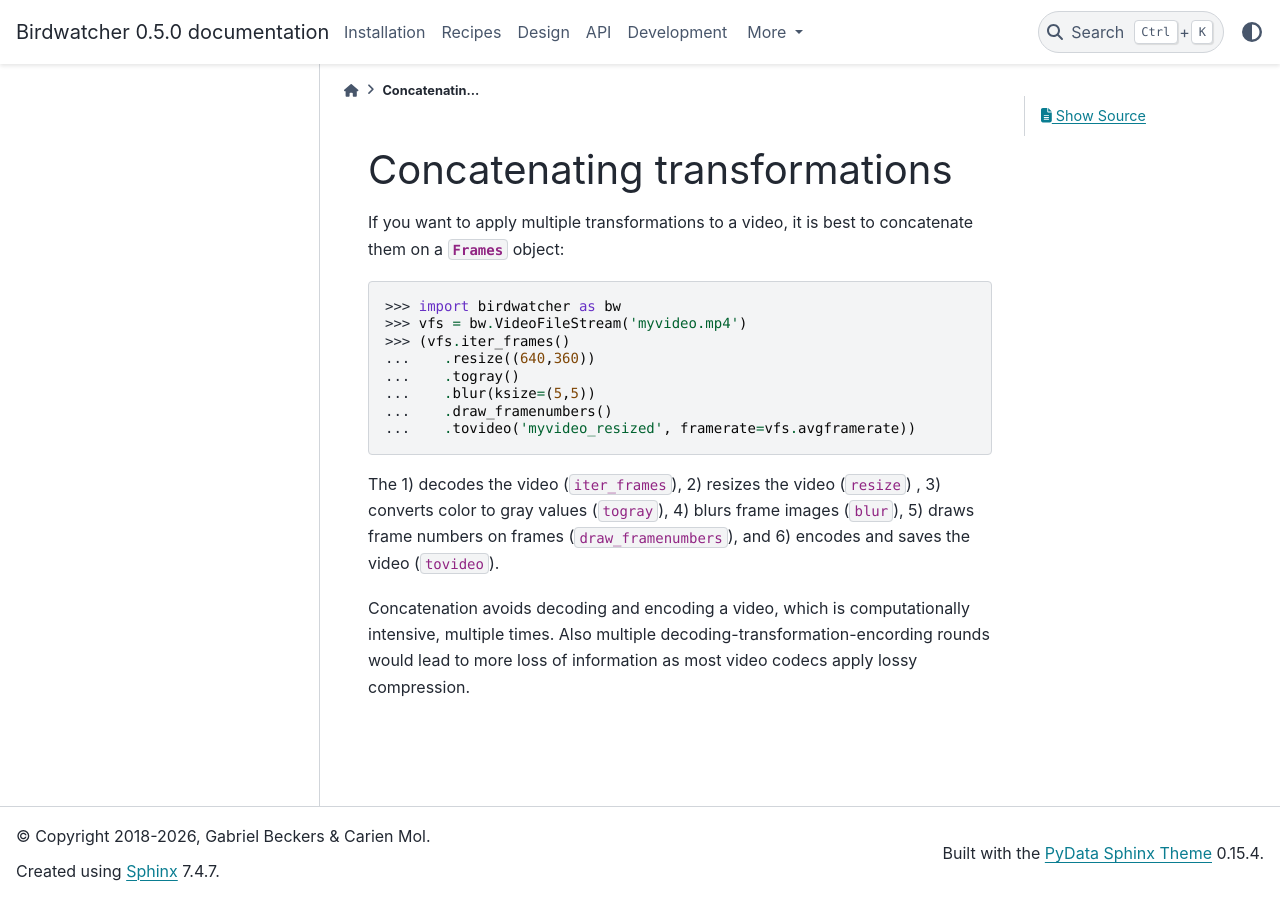
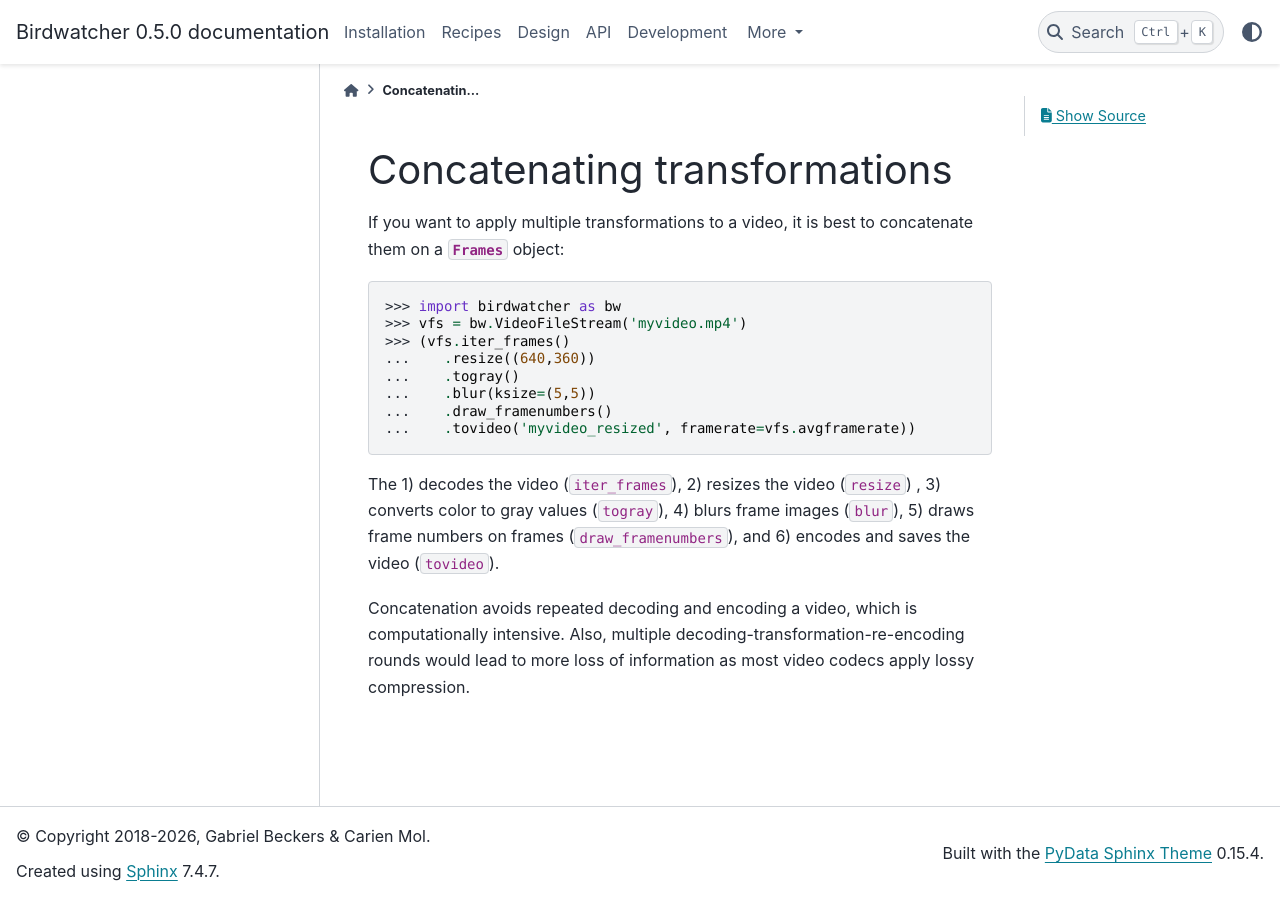
Before and after one commit to gbeckers/Birdwatcher, a Sphinx documentation site: the page built from docs/recipes/concatenatingtransformations.rst, in a window 1280 px wide. Built offline with Sphinx 7.4.7 and the PyData theme 0.15.4, drawn with Linux system fonts in a browser that asks for light colours.

Commit message:
minor doc improvement

```diff
--- a/docs/recipes/addframenumbers.rst
+++ b/docs/recipes/addframenumbers.rst
@@ -3,7 +3,7 @@ Add frame numbers
 
 .. currentmodule:: birdwatcher
 
-Adding frame numbers to video frames can be handy for precise reference. Use
+Adding frame numbers to video frames can be useful for precise reference. Use
 the :meth:`Frames.draw_framenumbers` method on a :class:`Frames` object:
 
 .. code:: python
--- a/docs/recipes/concatenatingtransformations.rst
+++ b/docs/recipes/concatenatingtransformations.rst
@@ -22,7 +22,7 @@ The 1) decodes the video (``iter_frames``), 2) resizes the video (``resize``)
 (``blur``), 5) draws frame numbers on frames (``draw_framenumbers``), and 6)
 encodes and saves the video (``tovideo``).
 
-Concatenation avoids decoding and encoding a video, which is computationally
-intensive, multiple times. Also multiple decoding-transformation-encording
+Concatenation avoids repeated decoding and encoding a video, which is
+computationally intensive. Also, multiple decoding-transformation-re-encoding
 rounds would lead to more loss of information as most video codecs apply lossy
 compression.
--- a/docs/recipes/detectmovement.rst
+++ b/docs/recipes/detectmovement.rst
@@ -1,11 +1,11 @@
-Detecting movement
-==================
+Detecting general movement
+==========================
 
 .. currentmodule:: birdwatcher.movementdetection
 
 In many lab situations (static camera and static scene, except for animal),
 'movement' can be captured based on detecting pixels in video frames that
-changed statistcally significantly with respect to preceding frames.
+changed statistically significantly with respect to preceding frames.
 The high-level function :func:`detect_movement`
 does this, based on a machine learning technique called background substraction.
 
```
Also changed, not shown: 1 other file.
